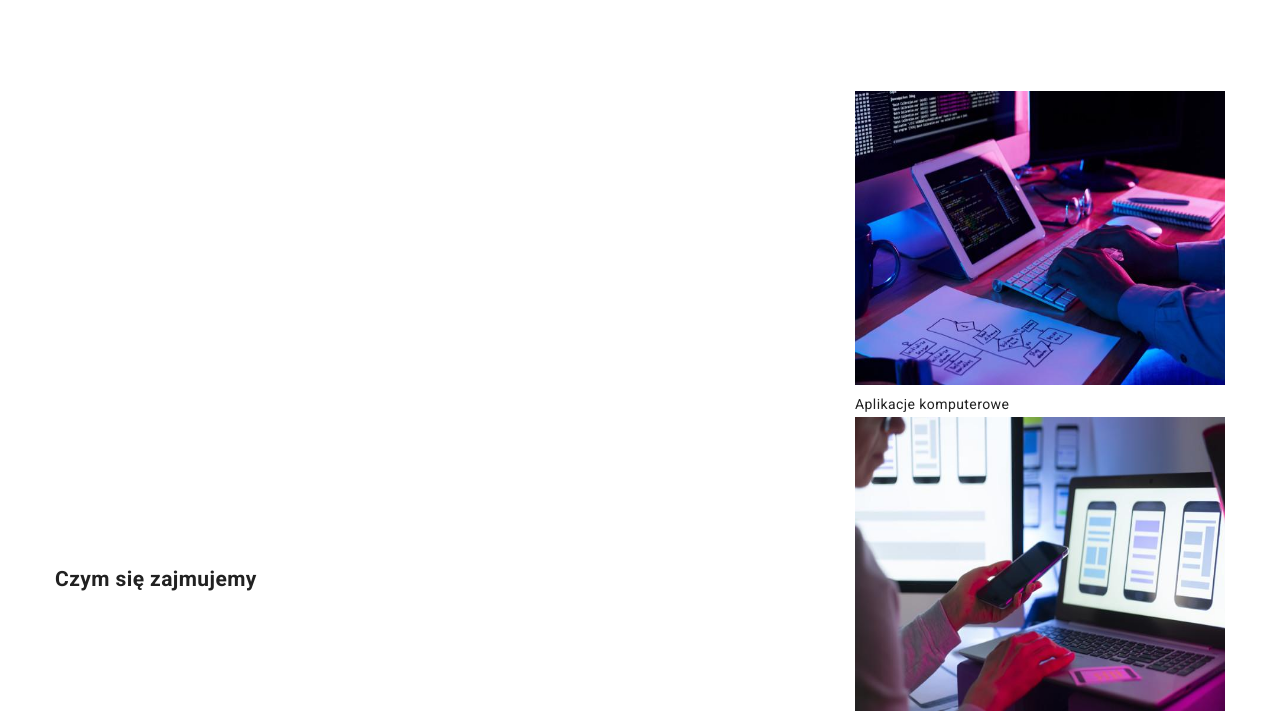
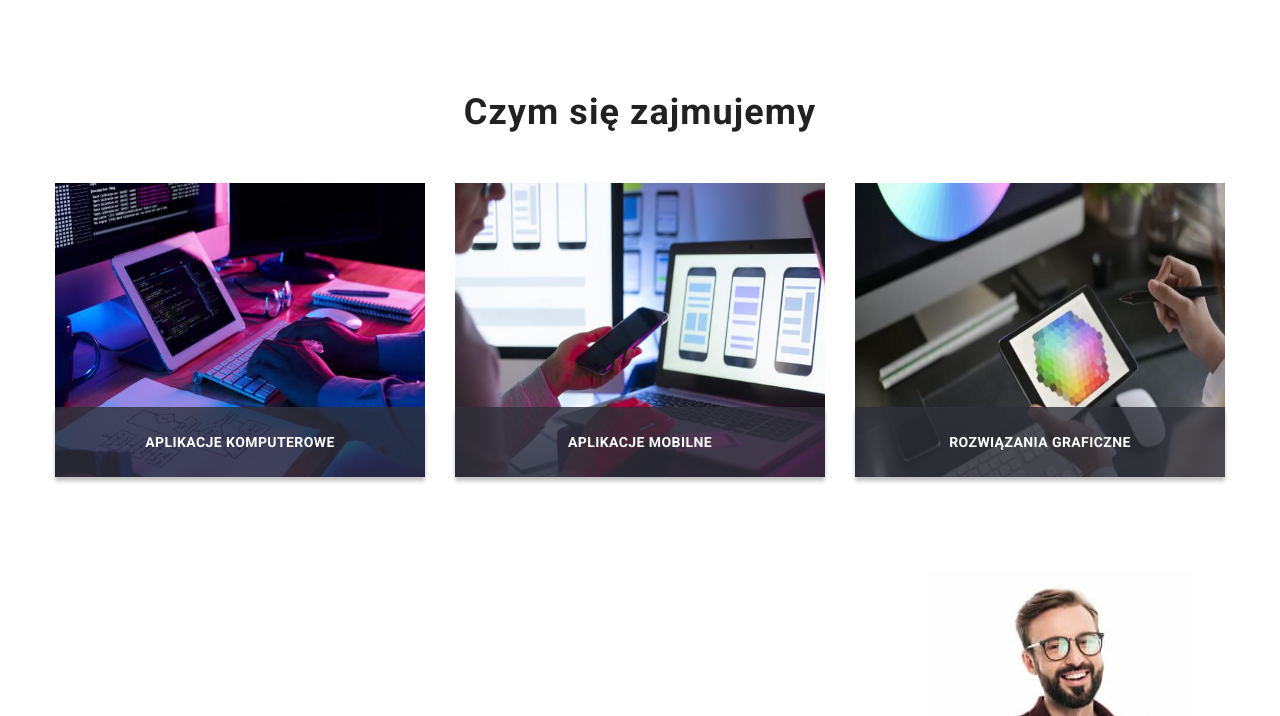
Before and after one commit to UlaMazurek/goit-markup-hw-08, a plain HTML site: page index.html in a window 1280 px wide. Shown: the part 1034-1750 px from the top of the page. Drawn offline with nearby package versions, Linux system fonts and the light colour scheme.

Commit message:
added scope section

```diff
--- a/index.html
+++ b/index.html
@@ -412,7 +412,7 @@
             </div>
         </section>
 
-        <section class="scope section no-padding">
+        <!-- <section class="scope section no-padding">
             <div class="container">
             <h2 class="scope-title">Czym się zajmujemy</h2>
             <ul class="scope-list">
@@ -430,10 +430,10 @@
                 </li>
             </ul>
             </div>
-        </section>
+        </section> -->
 
-        <!-- <section class="scope section no-padding">
-            <div class="container scope__container">
+        <section class="scope section no-padding">
+            <div class="container">
             <h2 class="scope__title">Czym się zajmujemy</h2>
             <ul class="scope__list">
                 <li>
@@ -450,7 +450,7 @@
                 </li>
             </ul>
             </div>
-        </section> -->
+        </section>
 
         <section class="team section">
             <div class="container">
--- /dev/null
+++ b/sass/components/_scope.scss
@@ -0,0 +1,55 @@
+.scope {
+    text-align: center;
+    margin-left: auto;
+    margin-right: auto;
+
+    &__title {
+        font-weight: 700;
+        font-size: $second-header-font-size;
+        line-height: $main-line-height;
+        letter-spacing: $main-letter-spacing;
+        margin: 0 auto;
+        text-align: center;
+        justify-content: center;
+    }
+
+    &__list {
+        display: flex;
+        flex-wrap: wrap;
+        justify-content: center;
+        margin-top: 50px;
+        gap: 30px;
+        padding-bottom: 0;
+        padding-right: 0;
+        padding-left: 0;
+        padding-bottom: 94px;
+
+        & > li {
+            position: relative;
+            }
+
+        & img {
+            display: block;
+            }
+        }
+
+    &__label {
+        position: absolute;
+        text-transform: uppercase;
+        bottom: 0;
+        left: 0;
+        right: 0;
+        padding: 27px 90px;
+        font-weight: 700;
+        line-height: $main-line-height;
+        letter-spacing: $main-letter-spacing;
+        color: $main-bg-color;
+        width: 100%;
+        height: 70px;
+        background-color: $scope-label-bg-color;
+        box-shadow: $main-shadow;
+        white-space: nowrap;
+        border: none;
+        }
+
+}
--- a/sass/main.scss
+++ b/sass/main.scss
@@ -19,3 +19,6 @@
 
 /*Asset section*/
 @import './components/_asset.scss';
+
+/*Scope section*/
+@import './components/_scope.scss';
```
Also changed, not shown: public/css/main.css, public/css/main.min.css, 2 other files.
